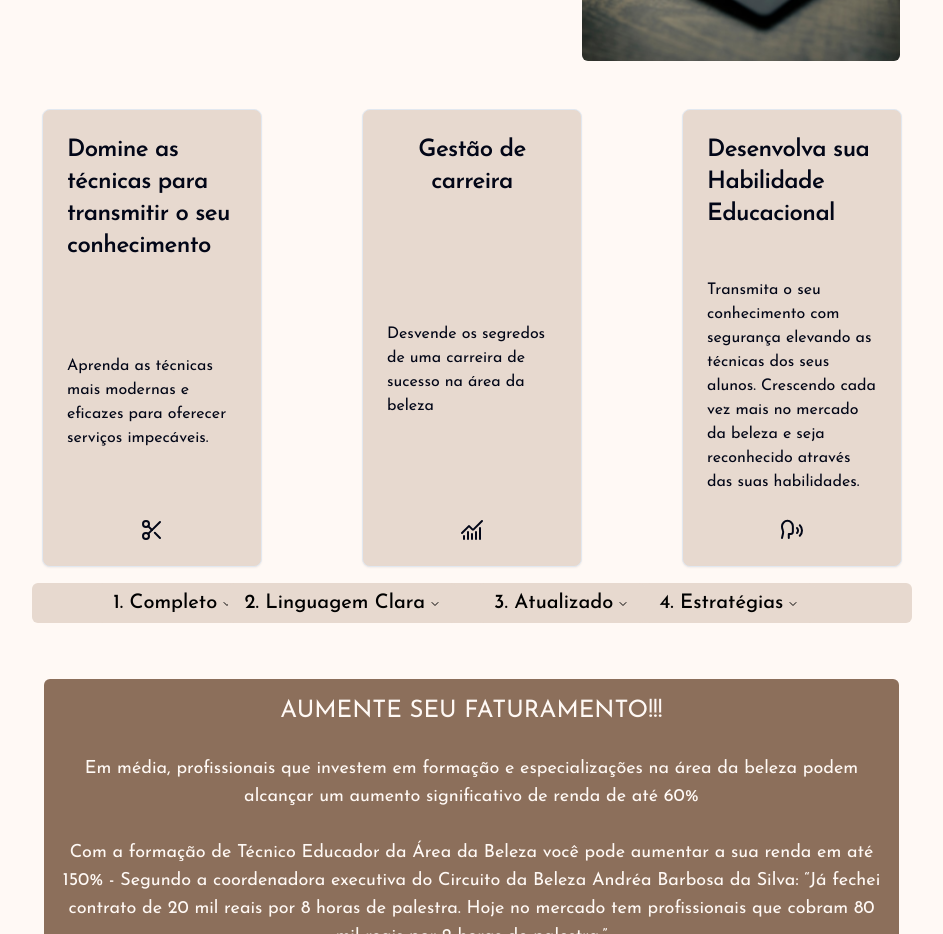
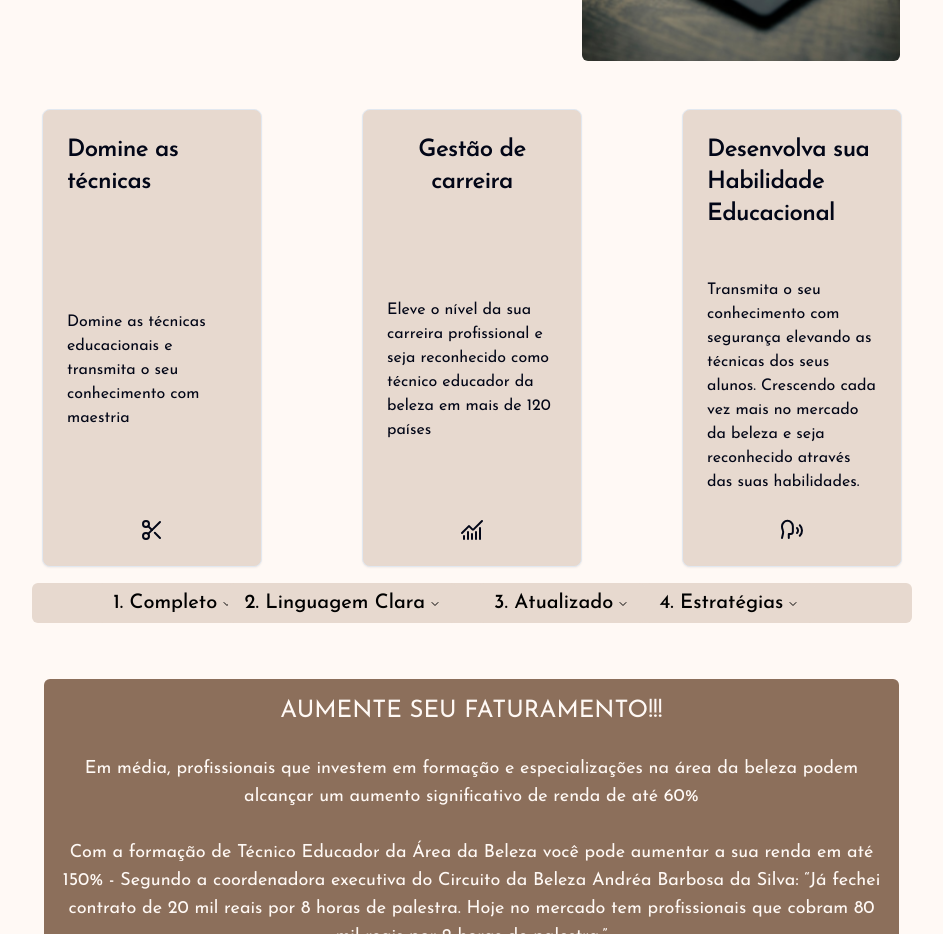
Before and after one commit to Riba12/CircuitoBeleza, a Next.js app: page / in a window 1280 px wide. Shown: the part 2061-2995 px from the top of the page, without its empty margins (168-1111 px from the left). Built offline with nearby package versions, Linux system fonts and the light colour scheme.

Commit message:
Cards change

```diff
--- a/src/components/ebook.tsx
+++ b/src/components/ebook.tsx
@@ -36,10 +36,10 @@ export default function Ebook() {
                     <div className="flex justify-around py-4 md:space-x-20">
                         <Card className="bg-bege-100 w-1/4 flex flex-col justify-between">
                             <CardHeader>
-                                <CardTitle className="text-[10px] md:text-2xl">Domine as técnicas para transmitir o seu conhecimento</CardTitle>
+                                <CardTitle className="text-[10px] md:text-2xl">Domine as técnicas</CardTitle>
                             </CardHeader>
                             <CardContent className="text-[8px] md:text-base">
-                                <p>Aprenda as técnicas mais modernas e eficazes para oferecer serviços impecáveis.</p>
+                                <p>Domine as técnicas educacionais e transmita o seu conhecimento com maestria</p>
                             </CardContent>
                             <CardFooter className="place-content-center ">
                                 <p><Scissors /></p>
@@ -50,7 +50,7 @@ export default function Ebook() {
                                 <CardTitle className="text-[10px] md:text-2xl text-center">Gestão de carreira</CardTitle>
                             </CardHeader>
                             <CardContent className="text-[8px] md:text-base">
-                                <p>Desvende os segredos de uma carreira de sucesso na área da beleza</p>
+                                <p>Eleve o nível da sua carreira profissional e seja reconhecido como técnico educador da beleza em mais de 120 países</p>
                             </CardContent>
                             <CardFooter className="place-content-center ">
                                 <p><ChartNoAxesCombined /></p>
```
